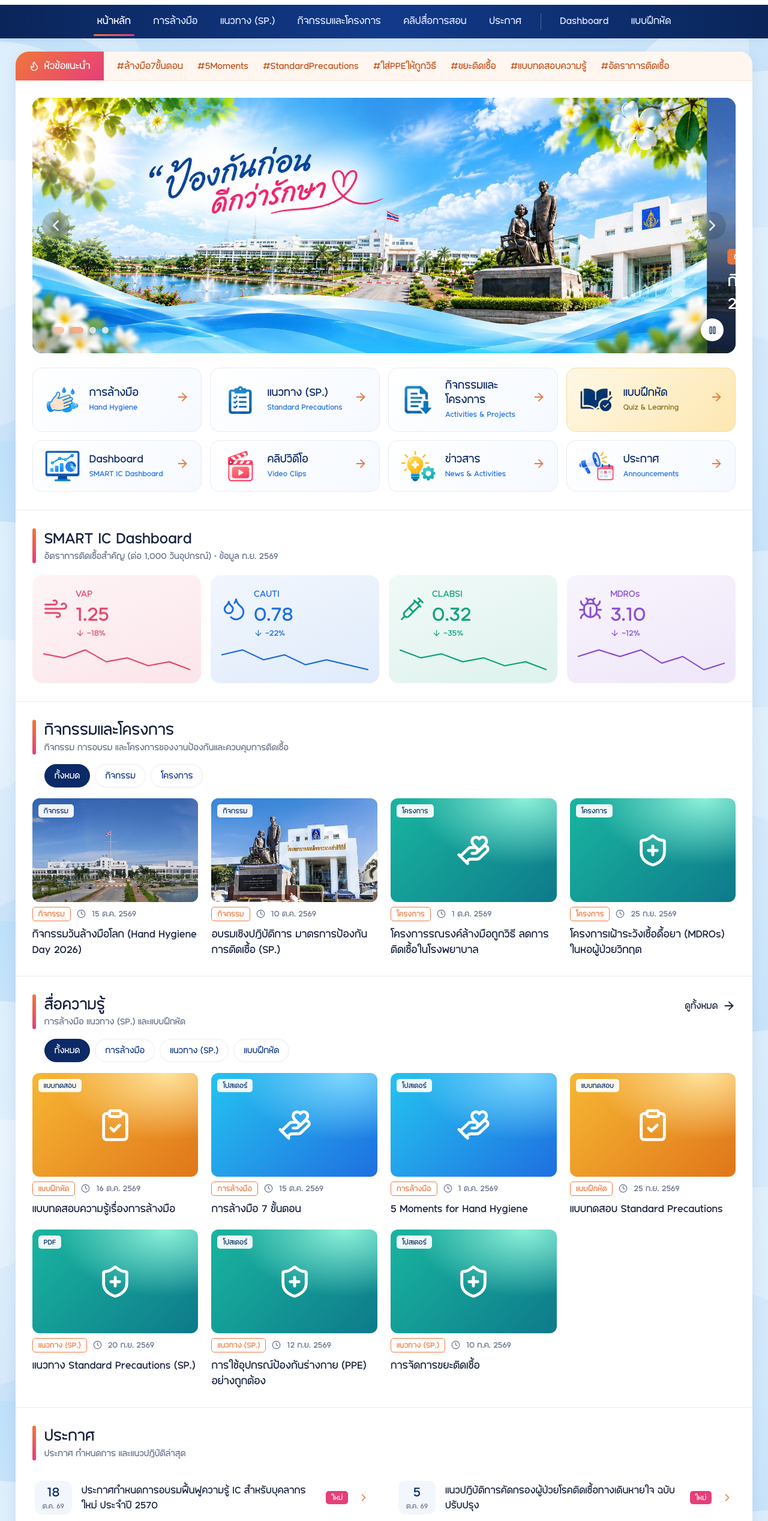
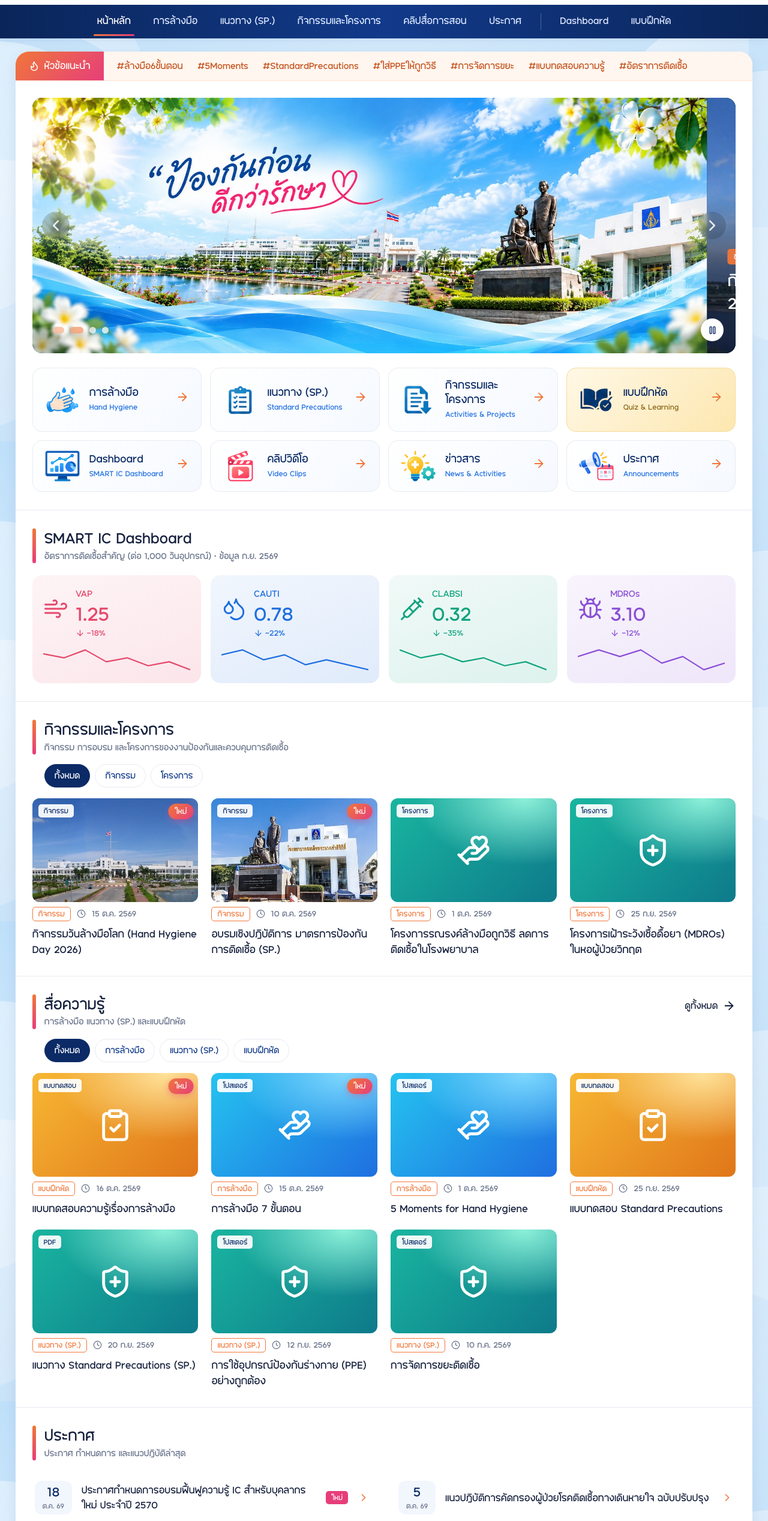
Before and after one commit to teamicn002-hub/ipc, a plain HTML site: page ipc-website-3/index.html in a window 1280 px wide. Shown: the part 64-2600 px from the top of the page at 60% size. Drawn offline with Linux system fonts and the light colour scheme.

Commit message:
Add files via upload

```diff
--- a/ipc-website-3/index.html
+++ b/ipc-website-3/index.html
@@ -20,6 +20,26 @@ const SITE = {
   email: "ipc@example.com",
   address: "อ.สัตหีบ จ.ชลบุรี",
 };
+
+// ===== ป้าย "ใหม่" =====
+// รายการที่ date ไม่เกินกี่วันนับจากวันนี้ จะขึ้นป้าย "ใหม่" ให้เองอัตโนมัติ (ใช้กับ กิจกรรม สื่อความรู้ ประกาศ คลิป)
+// ถ้าอยากบังคับ: ใส่ isNew: true (ขึ้นเสมอ) หรือ isNew: false (ไม่ขึ้นเลย) ในรายการนั้น
+const NEW_DAYS = 14;
+
+// ===== หัวข้อแนะนำ (แถบสีส้มใต้เมนู) =====
+// text: ข้อความที่แสดง · go: กดแล้วไปส่วนไหน
+//   "handhygiene" = การล้างมือ, "sp" = แนวทาง (SP.), "quiz" = แบบฝึกหัด,
+//   "#activities" = กิจกรรมและโครงการ, "#videos" = คลิป, "#announce" = ประกาศ, "#dashboard" = Dashboard
+//   หรือใส่ลิงก์เว็บเต็ม เช่น "https://..."
+const TRENDS = [
+  { text: "#ล้างมือ6ขั้นตอน",       go: "handhygiene" },
+  { text: "#5Moments",            go: "handhygiene" },
+  { text: "#StandardPrecautions", go: "sp" },
+  { text: "#ใส่PPEให้ถูกวิธี",       go: "sp" },
+  { text: "#การจัดการขยะ",         go: "sp" },
+  { text: "#แบบทดสอบความรู้",      go: "quiz" },
+  { text: "#อัตราการติดเชื้อ",       go: "#dashboard" },
+];
 
 // ===== สไลด์ภาพหน้าแรก (เลื่อนได้) =====
 // image: รูปในโฟลเดอร์ assets (แนะนำแนวนอน 16:9 หรือกว้างกว่า)
@@ -44,12 +64,12 @@ const ACTIVITIES = [
 ];
 
 // ===== ประกาศ =====
-// date: ปี ค.ศ.-เดือน-วัน · isNew: true = แสดงป้าย "ใหม่" · link: ลิงก์ไฟล์ประกาศ (Google Drive) หรือ "#"
+// date: ปี ค.ศ.-เดือน-วัน (ป้าย "ใหม่" ขึ้นเองตาม NEW_DAYS) · link: ลิงก์ไฟล์ประกาศ (Google Drive) หรือ "#"
 const ANNOUNCEMENTS = [
-  { title: "ประกาศกำหนดการอบรมฟื้นฟูความรู้ IC สำหรับบุคลากรใหม่ ประจำปี 2570", date: "2026-10-18", isNew: true,  link: "#" },
-  { title: "แนวปฏิบัติการคัดกรองผู้ป่วยโรคติดเชื้อทางเดินหายใจ ฉบับปรับปรุง",       date: "2026-10-05", isNew: true,  link: "#" },
-  { title: "ตารางตรวจเยี่ยมหอผู้ป่วย (IC Round) เดือนพฤศจิกายน 2569",              date: "2026-09-28", isNew: false, link: "#" },
-  { title: "ขอเชิญส่งผลงานประกวดสื่อรณรงค์การล้างมือ",                          date: "2026-09-15", isNew: false, link: "#" },
+  { title: "ประกาศกำหนดการอบรมฟื้นฟูความรู้ IC สำหรับบุคลากรใหม่ ประจำปี 2570", date: "2026-10-18",  link: "#" },
+  { title: "แนวปฏิบัติการคัดกรองผู้ป่วยโรคติดเชื้อทางเดินหายใจ ฉบับปรับปรุง",       date: "2026-10-05",  link: "#" },
+  { title: "ตารางตรวจเยี่ยมหอผู้ป่วย (IC Round) เดือนพฤศจิกายน 2569",              date: "2026-09-28", link: "#" },
+  { title: "ขอเชิญส่งผลงานประกวดสื่อรณรงค์การล้างมือ",                          date: "2026-09-15", link: "#" },
 ];
 
 // ===== สื่อความรู้ / แบบฝึกหัด (เดิมชื่อโปสเตอร์ความรู้) =====
@@ -67,13 +87,14 @@ const POSTERS = [
   { title: "แบบทดสอบ Standard Precautions",                 category: "quiz",        type: "QUIZ", date: "2026-09-25", image: "", link: "#" },
 ];
 
+// date: วันที่ลงคลิป ปี ค.ศ.-เดือน-วัน (ใช้คำนวณป้าย "ใหม่" และเรียงลำดับ)
 // youtube: ใส่ลิงก์ YouTube ทั้งลิงก์ได้เลย เช่น "https://www.youtube.com/watch?v=xxxxxxx" (เว้นว่าง "" = ยังไม่มีคลิป)
 const VIDEOS = [
-  { title: "การล้างมือ 7 ขั้นตอน",              category: "handhygiene",  youtube: "" },
-  { title: "การสวมและถอด PPE อย่างถูกวิธี",        category: "sp",           youtube: "" },
-  { title: "การดูแลผู้ป่วยโรคติดต่อทางเดินหายใจ",   category: "sp",           youtube: "" },
-  { title: "การป้องกันการติดเชื้อจากหัตถการ",       category: "sp",           youtube: "" },
-  { title: "5 Moments for Hand Hygiene",       category: "handhygiene",  youtube: "" },
+  { title: "การล้างมือ 7 ขั้นตอน",              category: "handhygiene",  date: "2026-10-15", youtube: "" },
+  { title: "การสวมและถอด PPE อย่างถูกวิธี",        category: "sp",           date: "2026-09-20", youtube: "" },
+  { title: "การดูแลผู้ป่วยโรคติดต่อทางเดินหายใจ",   category: "sp",           date: "2026-09-10", youtube: "" },
+  { title: "การป้องกันการติดเชื้อจากหัตถการ",       category: "sp",           date: "2026-08-30", youtube: "" },
+  { title: "5 Moments for Hand Hygiene",       category: "handhygiene",  date: "2026-08-15", youtube: "" },
 ];
 
 // ตัวเลขแดชบอร์ด (ต่อ 1,000 วันอุปกรณ์) — change = % เปลี่ยนแปลง (ติดลบ = ลดลง)
@@ -244,6 +265,9 @@ svg.i{width:1em;height:1em;flex:none}
 .arow .t{flex:1;font-size:18px;line-height:1.4}
 .arow:hover .t{color:var(--blue)}
 .arow .new{flex:none;font-size:13px;padding:1px 9px;border-radius:5px;background:var(--accent2);color:#fff}
+.newb{position:absolute;right:10px;top:10px;z-index:2;font-size:13px;padding:2px 10px;border-radius:999px;background:linear-gradient(135deg,var(--accent),var(--accent2));color:#fff;box-shadow:0 3px 10px rgba(230,62,122,.4);animation:newpulse 2s ease-in-out infinite}
+@keyframes newpulse{0%,100%{transform:scale(1)}50%{transform:scale(1.08)}}
+@media (prefers-reduced-motion:reduce){.newb{animation:none}}
 .arow svg{flex:none;color:var(--accent);font-size:20px}
 
 /* footer */
@@ -325,15 +349,7 @@ footer .ct div{display:flex;align-items:center;gap:8px}
   <div class="panel">
     <div class="trend">
       <div class="lab"><i data-i="flame"></i>หัวข้อแนะนำ</div>
-      <div class="tags">
-        <a href="#posters" data-cat="handhygiene">#ล้างมือ7ขั้นตอน</a>
-        <a href="#posters" data-cat="handhygiene">#5Moments</a>
-        <a href="#posters" data-cat="sp">#StandardPrecautions</a>
-        <a href="#posters" data-cat="sp">#ใส่PPEให้ถูกวิธี</a>
-        <a href="#posters" data-cat="sp">#ขยะติดเชื้อ</a>
-        <a href="#posters" data-cat="quiz">#แบบทดสอบความรู้</a>
-        <a href="#dashboard">#อัตราการติดเชื้อ</a>
-      </div>
+      <div class="tags" id="trendTags"></div>
     </div>
 
     <!-- สไลด์ + ข่าว -->
@@ -403,6 +419,14 @@ const $ = s => document.querySelector(s);
 const esc = s => String(s ?? "").replace(/[&<>"]/g, c => ({'&':'&amp;','<':'&lt;','>':'&gt;','"':'&quot;'}[c]));
 const icon = (n, cls="") => `<svg class="i ${cls}" viewBox="0 0 24 24" fill="none" stroke="currentColor" stroke-width="2" stroke-linecap="round" stroke-linejoin="round">${(typeof ICONS!=="undefined"?ICONS:{})[n]||""}</svg>`;
 const paintIcons = root => root.querySelectorAll("i[data-i]").forEach(el => { el.outerHTML = icon(el.dataset.i, el.className); });
+const isNewItem = x => {
+  if (x.isNew === true) return true;
+  if (x.isNew === false || !x.date) return false;
+  const t = new Date(x.date); if (isNaN(t)) return false;
+  const days = (Date.now() - t.getTime()) / 864e5;
+  return days >= -1 && days <= NEW_DAYS;
+};
+const NEWB = x => isNewItem(x) ? '<span class="newb">ใหม่</span>' : '';
 const thDate = d => new Date(d).toLocaleDateString("th-TH",{day:"numeric",month:"short",year:"numeric"});
 let docCat = "all", vidCat = "all", query = "";
 
@@ -411,6 +435,14 @@ $("#unitName").textContent = SITE.unit; $("#hospName").textContent = SITE.hospit
 $("#fUnit").textContent = SITE.unit; $("#fHosp").textContent = SITE.hospital;
 $("#fContact").innerHTML = [["phone",SITE.phone],["mail",SITE.email],["map-pin",SITE.address]]
   .filter(x => x[1]).map(([i,t]) => `<div>${icon(i)}${esc(t)}</div>`).join("");
+
+/* ---------- Trend tags ---------- */
+$("#trendTags").innerHTML = TRENDS.map(t => {
+  const g = String(t.go||"");
+  if (["handhygiene","sp","quiz","all"].includes(g)) return `<a href="#posters" data-cat="${g}">${esc(t.text)}</a>`;
+  if (/^https?:/.test(g)) return `<a href="${esc(g)}" target="_blank" rel="noopener">${esc(t.text)}</a>`;
+  return `<a href="${esc(g||"#home")}">${esc(t.text)}</a>`;
+}).join("");
 
 /* ---------- Carousel ---------- */
 (function(){
@@ -450,7 +482,7 @@ $("#annList").innerHTML = ANNOUNCEMENTS.slice().sort((a,b) => b.date.localeCompa
   const d = new Date(a.date);
   return `<a class="arow" href="${esc(a.link)}" target="_blank" rel="noopener">
     <div class="d"><b>${d.getDate()}</b><small>${d.toLocaleDateString("th-TH",{month:"short",year:"2-digit"})}</small></div>
-    <div class="t">${esc(a.title)}</div>${a.isNew?'<span class="new">ใหม่</span>':''}${icon("chevron-right")}</a>`;
+    <div class="t">${esc(a.title)}</div>${isNewItem(a)?'<span class="new">ใหม่</span>':''}${icon("chevron-right")}</a>`;
 }).join("") || `<div class="empty">ยังไม่มีประกาศ</div>`;
 
 /* ---------- Dashboard ---------- */
@@ -484,7 +516,7 @@ function renderActs(){
   $("#actFilters").onclick = e => { const b = e.target.closest(".chip"); if (b){ actType = b.dataset.t; renderActs(); } };
   const list = ACTIVITIES.filter(a => (actType==="all" || a.type===actType) && match(a)).sort((a,b) => b.date.localeCompare(a.date));
   $("#actList").innerHTML = list.length ? list.map(a => `<a class="pcard" href="${esc(a.link)}" target="_blank" rel="noopener">
-      <div class="th ${a.type==="โครงการ"?"sp":"handhygiene"}">${a.image?`<img src="${esc(a.image)}" alt="" loading="lazy">`:icon(a.icon||"sparkles")}<span class="ty">${esc(a.type)}</span></div>
+      <div class="th ${a.type==="โครงการ"?"sp":"handhygiene"}">${a.image?`<img src="${esc(a.image)}" alt="" loading="lazy">`:icon(a.icon||"sparkles")}<span class="ty">${esc(a.type)}</span>${NEWB(a)}</div>
       <div class="m"><span class="chip-o">${esc(a.type)}</span>${icon("clock")}${thDate(a.date)}</div>
       <div class="t">${esc(a.title)}</div></a>`).join("") : `<div class="empty">ยังไม่มีรายการ</div>`;
 }
@@ -497,7 +529,7 @@ function renderDocs(){
   const label = {IMG:"โปสเตอร์", QUIZ:"แบบทดสอบ", PDF:"PDF", PPT:"สไลด์"};
   $("#docList").innerHTML = list.length ? list.map(d => `<a class="pcard" href="${esc(d.link)}" target="_blank" rel="noopener">
       <div class="th ${esc(d.category)}">${d.image ? `<img src="${esc(d.image)}" alt="" loading="lazy">` : icon(d.type==="QUIZ"?"clipboard-check":CAT_ICON[d.category]||"image")}
-        <span class="ty">${label[d.type]||esc(d.type)}</span></div>
+        <span class="ty">${label[d.type]||esc(d.type)}</span>${NEWB(d)}</div>
       <div class="m"><span class="chip-o">${CATS[d.category]||""}</span>${icon("clock")}${thDate(d.date)}</div>
       <div class="t">${esc(d.title)}</div>
     </a>`).join("") : `<div class="empty">ยังไม่มีรายการในหมวดนี้</div>`;
@@ -508,11 +540,11 @@ function ytId(url){ const m = String(url).match(/(?:youtu\.be\/|v=|embed\/|short
 function thumb(v){
   const id = ytId(v.youtube);
   return `<div class="vthumb" ${id?`data-id="${id}" style="background-image:url('https://i.ytimg.com/vi/${id}/hqdefault.jpg')"`:""}>
-    ${id?`<span class="play">${icon("play")}</span>`:`<div class="soon">${icon("clapperboard")}เร็ว ๆ นี้</div>`}</div>`;
+    ${id?`<span class="play">${icon("play")}</span>`:`<div class="soon">${icon("clapperboard")}เร็ว ๆ นี้</div>`}${NEWB(v)}</div>`;
 }
 function renderVids(){
   chips($("#vidFilters"), VIDEOS, vidCat, c => { vidCat = c; renderVids(); });
-  const list = VIDEOS.filter(v => (vidCat==="all" || v.category===vidCat) && match(v));
+  const list = VIDEOS.filter(v => (vidCat==="all" || v.category===vidCat) && match(v)).sort((a,b) => String(b.date||"").localeCompare(String(a.date||"")));
   if (!list.length){ $("#vidList").innerHTML = `<div class="empty">ยังไม่มีคลิปในหมวดนี้</div>`; return; }
   const [f, ...rest] = list;
   $("#vidList").innerHTML = `<div class="vfeat">${thumb(f)}<div class="info"><span class="chip-o">${CATS[f.category]||""}</span><h3 style="margin-top:8px">${esc(f.title)}</h3><p>${icon("video")}คลิปแนะนำ</p></div></div>
```
